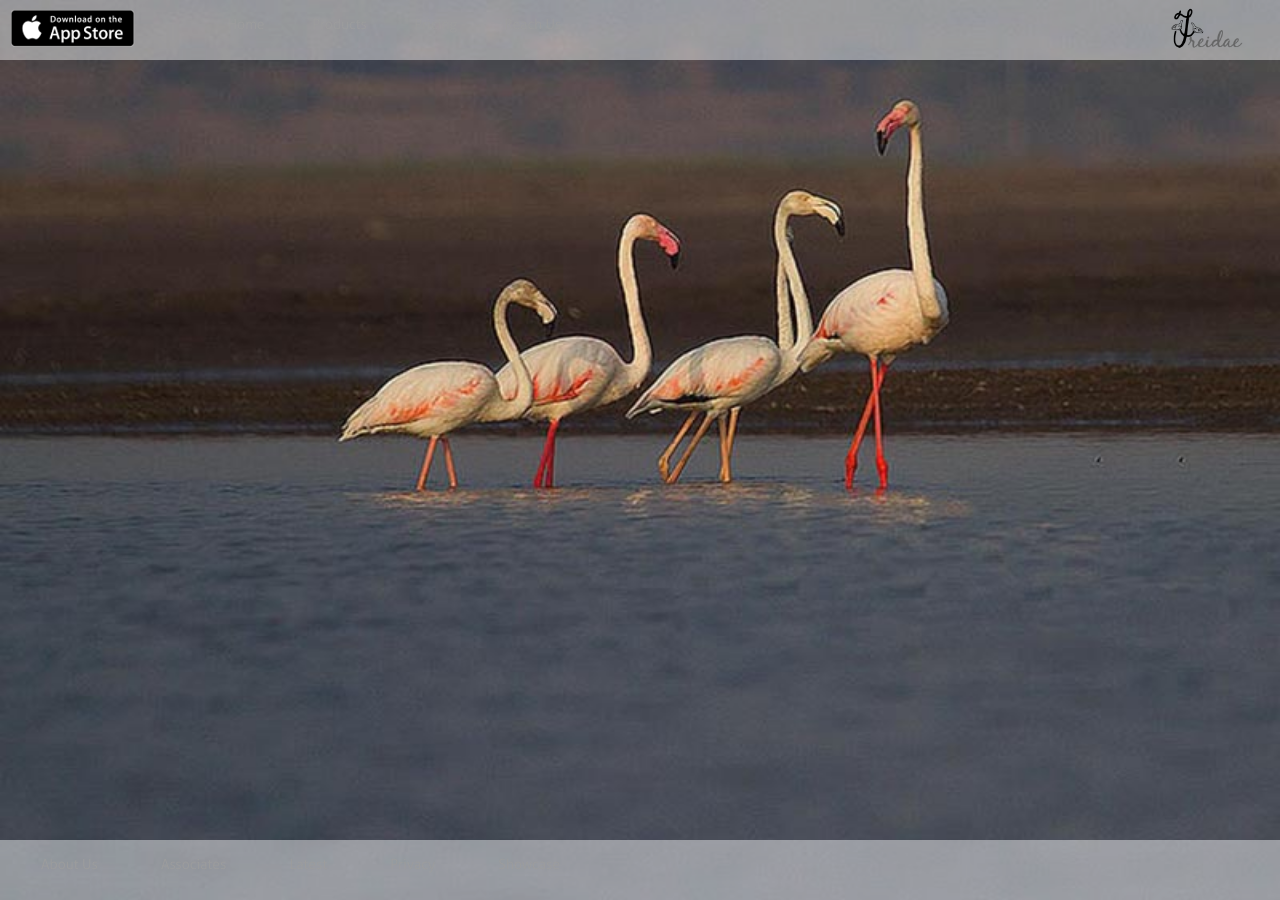
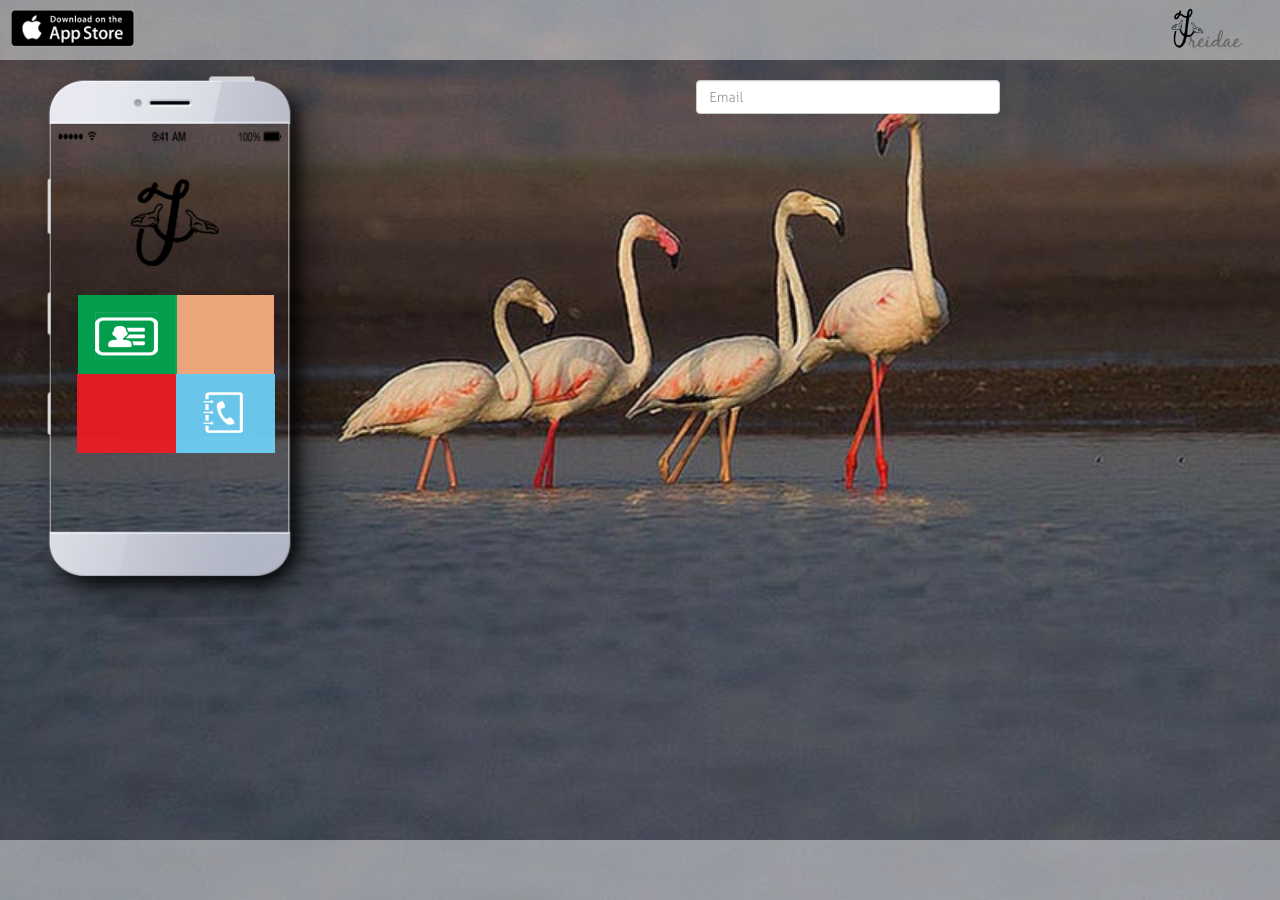
Before and after one commit to cooldude1995/freidae, a Jekyll site: the page built from index.md, in a window 1280 px wide. Built offline with Jekyll 4.4.1, drawn with Linux system fonts in a browser that asks for light colours; nearby versions of some CDN libraries; Markdown is read by kramdown in place of the engine named in the settings.

Commit message:
home page 1.0
-added home page iphone img

```diff
--- a/data/css/freidae.css
+++ b/data/css/freidae.css
@@ -53,6 +53,17 @@
     padding-left: 0%;
     width: 97%;
 }
+#home_iphone{
+    margin-top: -20%;
+    height: 614px;
+    width: 87%;
+    min-width: 303px;
+}
+#home_iphone_logo{
+    position: absolute;
+    left: 6%;
+    top: 12%;
+}
 #form_reach_us{
     margin-top: 4%;
 }
--- a/index.md
+++ b/index.md
@@ -2,3 +2,14 @@
 layout: default_home
 title: Freidae Home Page
 ---
+<div class="col-sm-4">
+    <img id="home_iphone" src="/freidae/data/img/I_phone.png" alt="phone">
+    <img id="home_iphone_logo" src="/freidae/data/img/App_Image_in_phone.png" alt="phone">
+</div>
+<div class="col-sm-8">
+    <form role="form">
+        <div class="form-group">
+            <input type="email" class="form-control" id="inputEmail1" placeholder="Email" name="email">
+        </div>
+    </form>
+</div>
```
Also changed, not shown: data/img/App_Image_in_phone.png (added), 3 other files.
